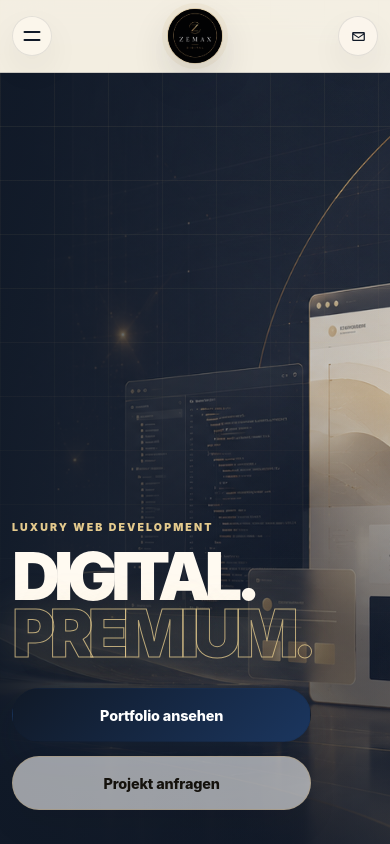
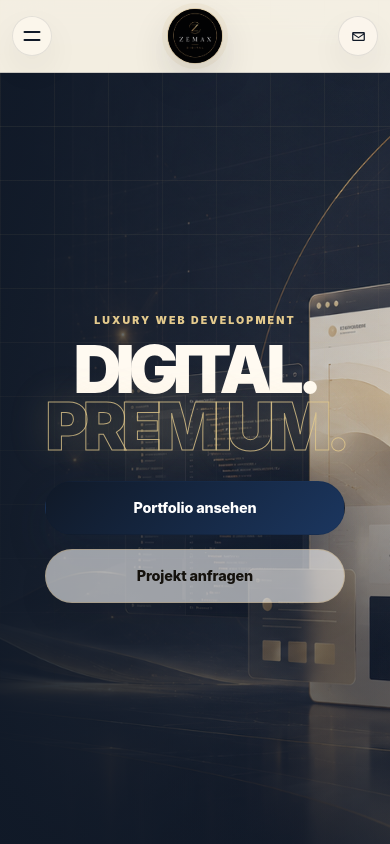
Before and after one commit to codedbyxhezi/Zemax-Digital, a Next.js app: page / in a window 390 px wide. Shown: the top 844 px of the page. Built offline with nearby package versions, Linux system fonts and the light colour scheme.

Commit message:
Center hero content on mobile

```diff
--- a/src/components/Hero/Hero.module.css
+++ b/src/components/Hero/Hero.module.css
@@ -113,6 +113,7 @@
 @media (max-width: 640px) {
   .hero {
     min-height: calc(100svh - var(--nav-height));
+    align-items: center;
     background-position: center;
   }
 
@@ -122,11 +123,14 @@
 
   .inner {
     min-height: calc(100svh - var(--nav-height));
+    align-items: center;
+    justify-content: center;
   }
 
   .content {
     max-width: 100%;
-    padding-bottom: 34px;
+    padding-bottom: 0;
+    text-align: center;
   }
 
   .kicker {
@@ -143,11 +147,12 @@
 
   .actions {
     flex-direction: column;
+    align-items: center;
     margin-top: 26px;
   }
 
   .actions a {
-    width: 100%;
+    width: min(100%, 360px);
     min-width: 0;
   }
 }
```
